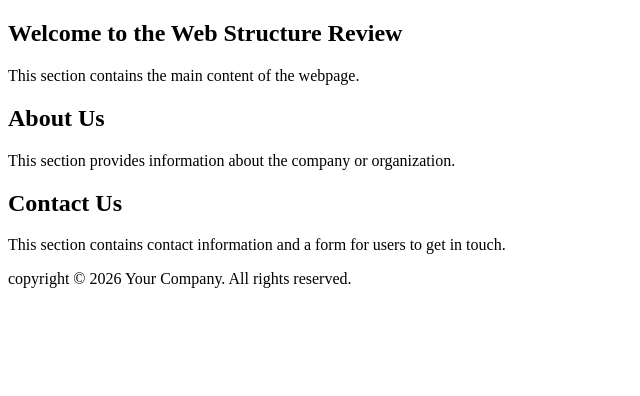
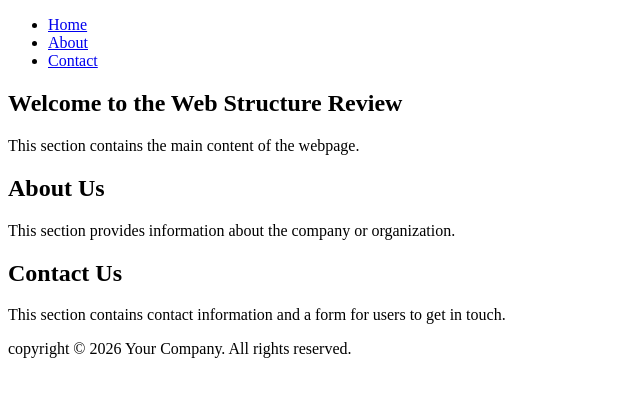
Before and after one commit to Mo2ns/git-journey, a plain HTML site: page index.html in a window 1280 px wide. Shown: the whole page, without its empty margins (0-640 px from the left). Drawn offline with Linux system fonts and the light colour scheme.

Commit message:
adding links

```diff
--- a/index.html
+++ b/index.html
@@ -8,7 +8,13 @@
 <body>
 
     <header>
-
+        <nav>
+            <ul>
+                <li><a href="#hero-section">Home</a></li>
+                <li><a href="#about">About</a></li>
+                <li><a href="#contact">Contact</a></li>
+            </ul>
+        </nav>
     </header>
 
     <section class="hero-section">
```
